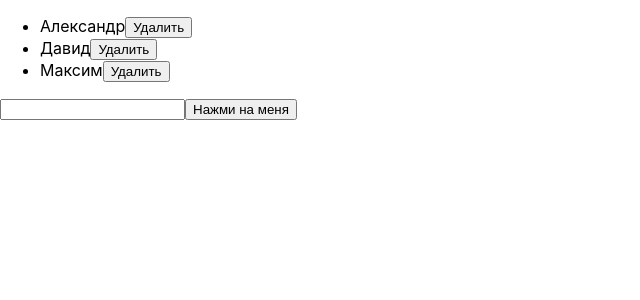
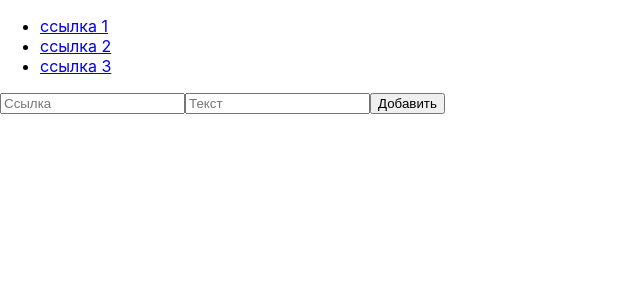
Before and after one commit to IrshakAnna-Mariia/LearnReact, a React (Create React App) app in the folder lesson_5/: page / in a window 1280 px wide. Shown: the top 300 px of the page, without its empty margins (0-640 px from the left). Built offline with nearby package versions, Linux system fonts and the light colour scheme.

Commit message:
Lesson_5. Task 10

```diff
--- a/lesson_5/src/App.js
+++ b/lesson_5/src/App.js
@@ -1,31 +1,34 @@
 import {useState, useRef} from 'react'
 
 function App() {
-  const [users, setUsers] = useState(['Александр', 'Давид', 'Максим']);
+  const [hrefs, setHrefs] = useState([
+    { href: '1.html', text: 'ссылка 1' },
+    { href: '2.html', text: 'ссылка 2' },
+    { href: '3.html', text: 'ссылка 3' },
+    ]);
 
-  const newUserInput = useRef();
+  const hrefInput = useRef();
+  const textInput = useRef();
 
   const handleClickAdd = () => {
-    const newUser = newUserInput.current.value;
-    setUsers((prevUsers) => [...prevUsers, newUser]);
-    newUserInput.current.value = '';
+    setHrefs(prevHrefs => [...prevHrefs, {
+      href: hrefInput.current.value,
+      text: textInput.current.value
+    }])
   };
-
-  const handleClickDelete = (e) => setUsers((prevUsers) => prevUsers.filter((item, index) => item + index !== e.target.value))
 
   return (
     <div>
       <ul>
-        {users.map((item, index) => (
-        <div key={item + index}>
-          <li>
-            {item}
-            <button value={item + index} onClick={handleClickDelete} >Удалить</button>
+        {hrefs.map((item) => (
+          <li key={item.href}>
+            <a href={item.href}>{item.text}</a>
           </li>
-          </div>))}
+        ))}
       </ul>
-      <input ref={newUserInput}  type='text' />
-      <button onClick={handleClickAdd}>Нажми на меня</button>
+      <input ref={hrefInput} type='text' placeholder='Ссылка' />
+      <input ref={textInput} type='text' placeholder='Текст' />
+      <button onClick={handleClickAdd}>Добавить</button>
     </div>
   );
 }
```
